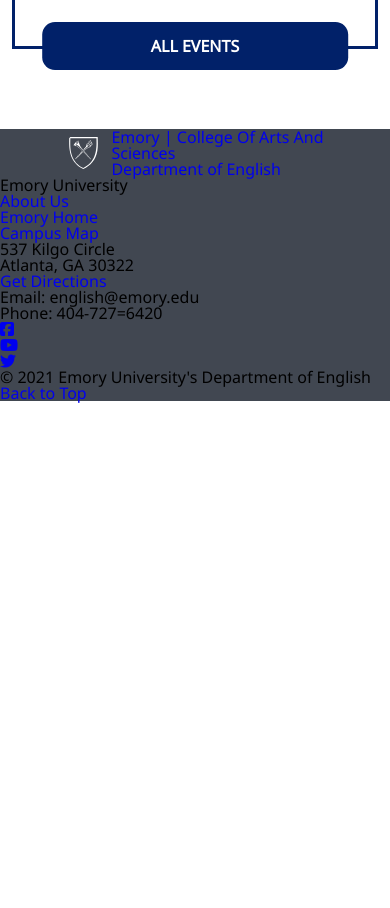
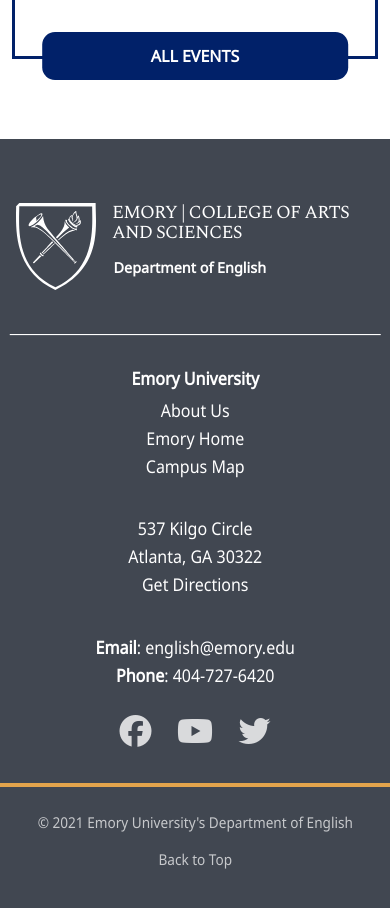
Before and after one commit to canosaer/english-dept, a website: page index.html in a window 390 px wide. Shown: the part 6980-7888 px from the top of the page. Before the commit the page ends 7384 px from the top, so only its background shows below. Drawn offline with nearby package versions, Linux system fonts and the light colour scheme.

Commit message:
mobile done

```diff
--- a/index.html
+++ b/index.html
@@ -207,12 +207,12 @@
 			<p class="outro__address">537 Kilgo Circle</p>
 			<p class="outro__city-state-zip">Atlanta, GA 30322</p>
 			<a class="outro__get-directions" href="#">Get Directions</a>
-			<p class="outro__email"><span class="outro__bold-text">Email</span>: english@emory.edu</p>
-			<p class="outro__phone"><span class="outro__bold-text">Phone</span>: 404-727=6420</p>
+			<p class="outro__email"><span class="outro__bold-text">Email</span>: <a class="outro__email-link" href="#">english@emory.edu</a></p>
+			<p class="outro__phone"><span class="outro__bold-text">Phone</span>: 404-727-6420</p>
 
 			<ul class="social-media">
 				<li class="social-media__item">
-					<a class="social-media__link" href="#" target="_blank"><i class="social-media__icon fab fa-facebook-square"></i></a>
+					<a class="social-media__link" href="#" target="_blank"><i class="social-media__icon fab fa-facebook"></i></a>
 				</li>
 				<li class="social-media__item">
 					<a class="social-media__link" href="#" target="_blank"><i class="social-media__icon fab fa-youtube"></i></a>
--- a/src/scss/_mixins.scss
+++ b/src/scss/_mixins.scss
@@ -110,3 +110,19 @@
     text-decoration: underline;
   }
 }
+
+@mixin outro-text{
+  width: 95%;
+  text-align: center;
+  color: white;
+  transform: scale(1,1.1);
+  justify-self: center;
+}
+
+@mixin outro-link{
+  margin-top: 0.75rem;
+
+  &:hover{
+    text-decoration: underline;
+  }
+}
--- a/src/scss/main.scss
+++ b/src/scss/main.scss
@@ -541,7 +541,7 @@
 		@include mixins.default-grid;
 		padding: 5rem 3%;
 		grid-column-gap: 3%;
-		grid-row-gap: 2rem;
+		grid-row-gap: 2.3rem;
 		justify-content: center;
     	grid-template-columns: repeat(auto-fit, minmax(15rem, 0.9fr));
 	}
@@ -633,28 +633,148 @@
 	@include mixins.default-grid;
 	position: relative;
 	background: rgb(65, 71, 81);
+	overflow: hidden;
 
 	&__link{
 		@include mixins.default-grid;
-		grid-template-columns: minmax(0, 0.25fr) minmax(3.1rem, 0.25fr) minmax(0, 1fr) minmax(0, 0.25fr)
+		padding: 4rem 1rem 0;
+		color: white;
+		place-self: center center;
+		grid-template-rows: max-content;
 	}
 
 	&__logo{
-		@include default-img;
-		grid-column: 2/3;
 		grid-row: 1/3;
-		margin: auto;
+		grid-column: 1/2;
+		@include mixins.default-img;
+		width: 5rem;
+		margin-right: 15rem;
+	}
+
+	&__heading{
+		grid-row: 1/2;
+		grid-column: 1/2;
+		font-family: var(--heading-font);
+		font-size: 1.15rem;
+		text-transform: uppercase;
+		letter-spacing: -0.05rem;
+		line-height: 1.1;
+		margin: 0 0 0 6rem;
 
 	}
 
-	&__heading{
-		grid-column: 3/4;
-		grid-row: 1/2;
+	&__subheading{
+		grid-row: 2/3;
+		grid-column: 1/2;
+		font-size: 0.9rem;
+		font-weight: bold;
+		margin: 0.15rem 0 auto 6.1rem;
 	}
 
-	&__subheading{
-		grid-column: 3/4;
-		grid-row: 2/3;
+	&__emory{
+		@include mixins.outro-text;
+		font-size: 1rem;
+		font-weight: bold;
+		position: relative;
+		margin-top: 5rem;
+
+		&:before{
+			content: "";
+			width: 100%;
+			left: 50%;
+			top: -2rem;
+			position: absolute;
+			border-bottom: 1px solid white;
+			transform: translateX(-50%);
+		}
+	}
+
+	&__about{
+		@include mixins.outro-text;
+		@include mixins.outro-link;
+		margin-top: 1rem;
+
+	}
+
+	&__emory-home, &__campus-map, &__get-directions{
+		@include mixins.outro-text;
+		@include mixins.outro-link;
+	}
+
+	&__address, &__email{
+		@include mixins.outro-text;
+		margin-top: 2.9rem;
+	}
+
+	&__city-state-zip, &__phone{
+		@include mixins.outro-text;
+		margin-top: 0.75rem;
+	}
+
+	&__email-link{
+		color: white;
+		text-decoration: none;
+
+		&:hover{
+			text-decoration: underline;
+		}
+	}
+
+	&__bold-text{
+		font-weight: bold;
+	}
+
+}
+
+.social-media{
+	display: flex;
+	justify-content: center;
+	margin: 2rem 0 4.25rem;
+
+	&__icon{
+		color: white;
+		opacity: 0.8;
+		font-size: 2rem;
+		margin-right: 1.6rem;
+		justify-self: center;
+
+		&:hover{
+			opacity: 1;
+		}
+	}
+}
+
+.fa-twitter{
+	margin-right: 0;
+}
+
+.bottom-row{
+	@include mixins.default-grid;
+	width: 100%;
+	position: relative;
+	padding-bottom: 5rem;
+
+	&__copyright{
+		@include mixins.outro-text;
+		font-size: 0.85rem;
+		opacity: 0.7;
+	}
+
+	&:before{
+		content: "";
+		position: absolute;
+		width: 100%;
+		top: -2rem;
+		left: 0;
+		border-top: 4px solid var(--gold);
+	}
+
+	&__back-to-top{
+		@include mixins.outro-text;
+		@include mixins.outro-link;
+		font-size: 0.85rem;
+		opacity: 0.7;
+		margin-top: 1.5rem;
 	}
 }
 
```
Also changed, not shown: dist/css/main.css, 1 other file.
